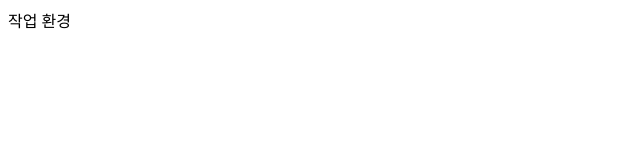
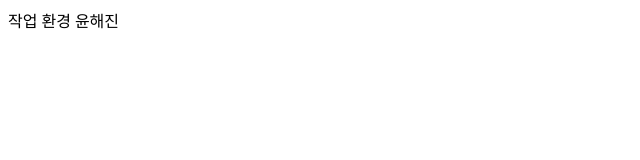
Before and after one commit to jaewoogwak/git_study, a React (Create React App) app: page / in a window 1280 px wide. Shown: the top 160 px of the page, without its empty margins (0-640 px from the left). Built offline with nearby package versions, Linux system fonts and the light colour scheme.

Commit message:
feat: #6 이름 추가

```diff
--- a/src/App.js
+++ b/src/App.js
@@ -1,9 +1,5 @@
 function App() {
-  return (
-    <div className="App">
-      작업 환경
-    </div>
-  );
+  return <div className='App'>작업 환경 윤해진</div>;
 }
 
 export default App;
```
